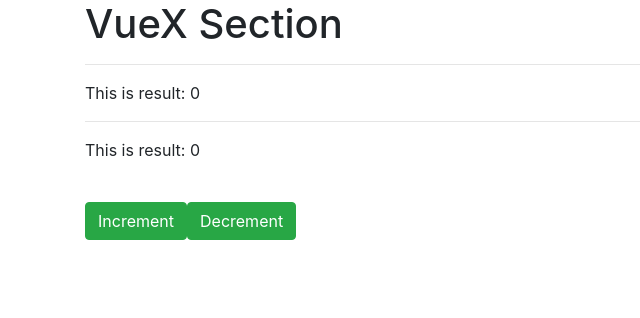
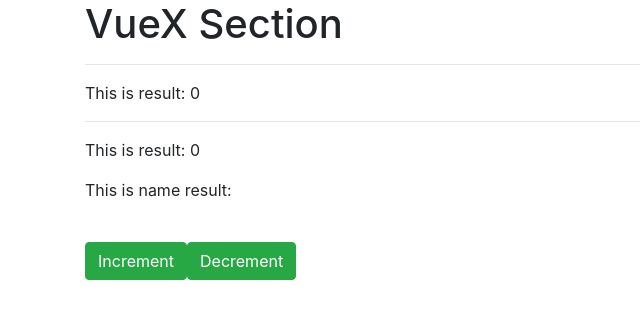
Before and after one commit to tuanpham1406/use-vuex, a Vue app: page / in a window 1280 px wide. Shown: the top 318 px of the page, without its empty margins (0-640 px from the left). Built offline with nearby package versions, Linux system fonts and the light colour scheme.

Commit message:
Master: used map getter - getter of store

```diff
--- a/src/components/Other.vue
+++ b/src/components/Other.vue
@@ -1,13 +1,20 @@
 <template>
-    <p>This is result: {{ result }}</p>
+    <div>
+        <p>This is result: {{ tenResult }}</p>
+        <p>This is name result: {{nameResult}}</p>
+    </div>
 </template>
 
 <script>
+    import {mapGetters} from 'vuex'
+
     export default {
         computed: {
-            result() {
-                return this.$store.state.result
-            }
+            ...mapGetters(["tenResult", "nameResult"])
         }
     }
 </script>
+
+<style scoped>
+
+</style>
```
